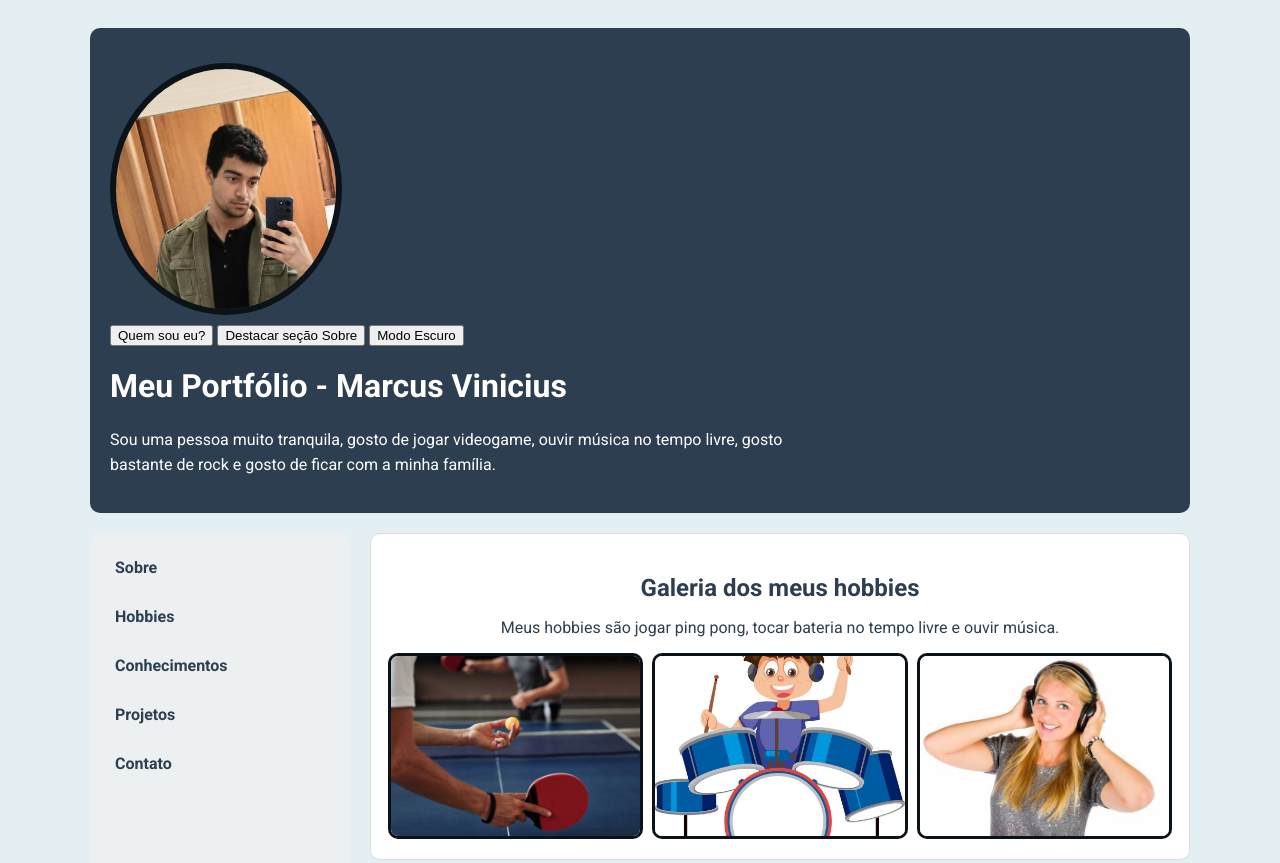
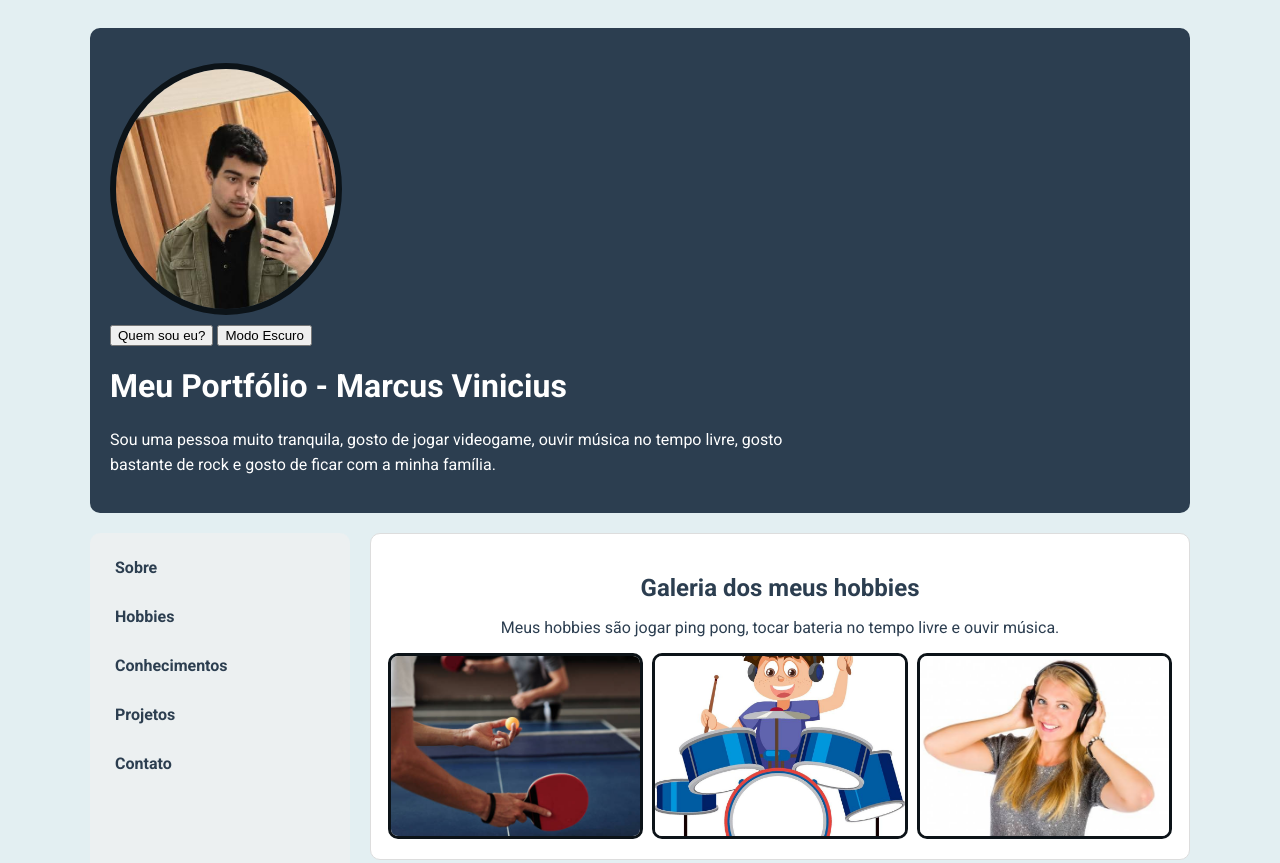
Before and after one commit to vini2008/Desenvolvimento-Web, a plain HTML site: page aula-115/index.html in a window 1280 px wide. Shown: the top 863 px of the page. Drawn offline with Linux system fonts and the light colour scheme.

Commit message:
Publicação e Apresentação do Portfólio

```diff
--- a/aula-115/index.html
+++ b/aula-115/index.html
@@ -18,7 +18,6 @@
 
             <div class="header-texto">
                 <button onclick="apresentacao()">Quem sou eu?</button>
-                <button onclick="destacarSobre()">Destacar seção Sobre</button>
                 <button id="btn-tema" onclick="modoEscuro()">Modo Escuro</button>
                 <h1 id="titulo-principal">Meu Portfólio - Marcus Vinicius</h1>
                 <p id="sobre">Sou uma pessoa muito tranquila, gosto de jogar videogame, ouvir música no tempo livre, gosto bastante de rock e gosto de ficar com a minha família.</p>
```
